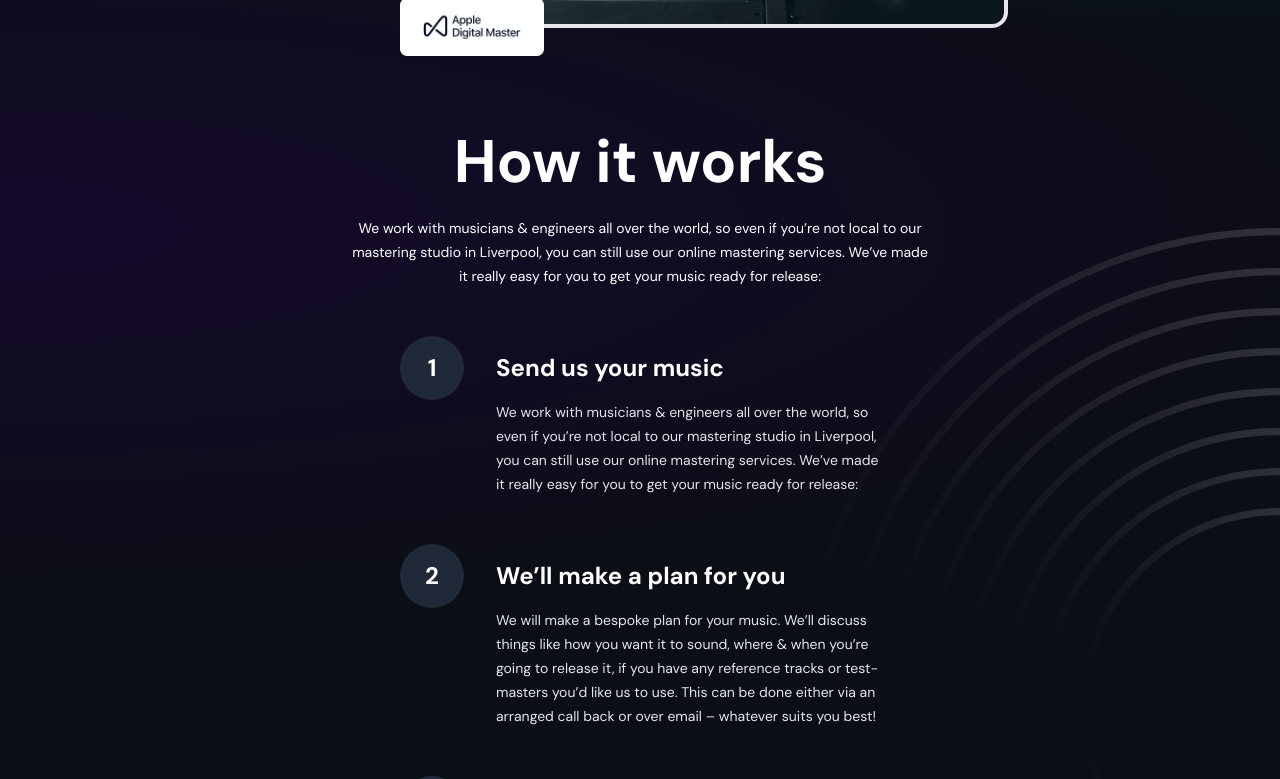
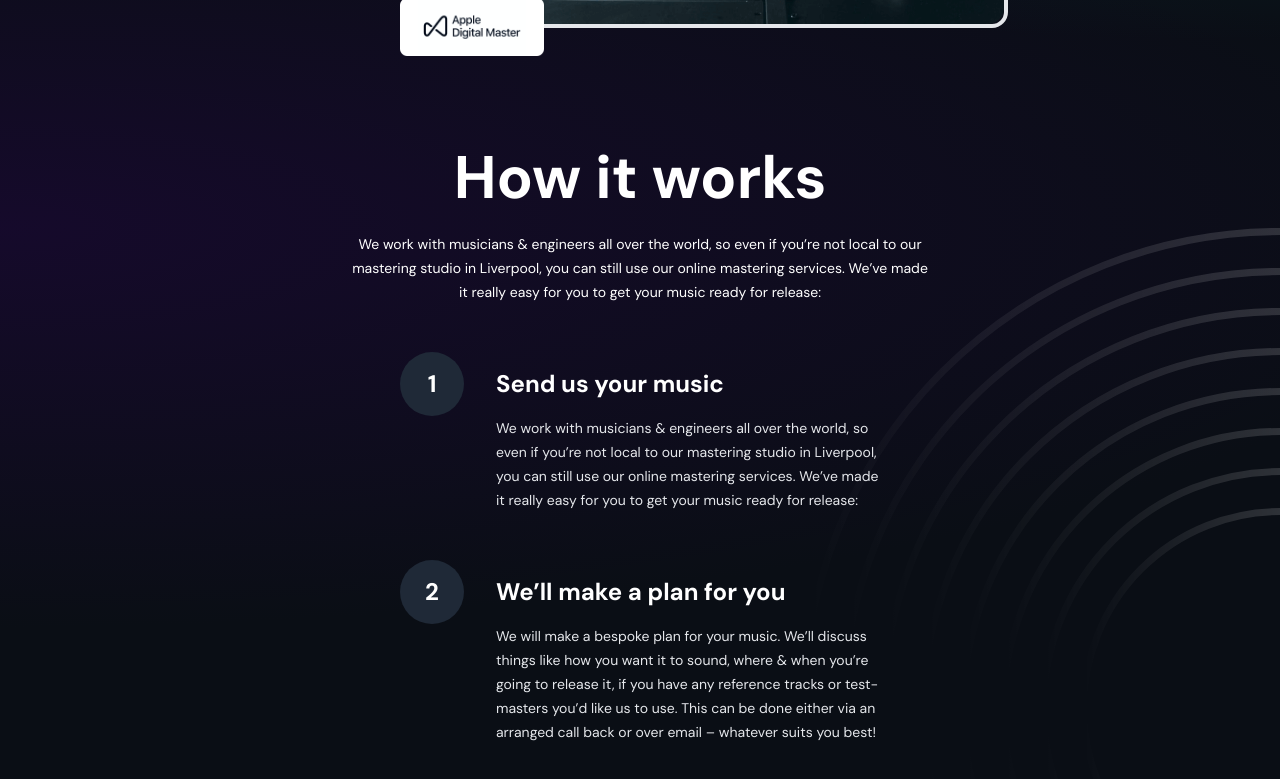
Before and after one commit to RobertJewell/two-zero-nine, a Next.js app: page / in a window 1280 px wide. Shown: the part 1320-2099 px from the top of the page. Built offline with nearby package versions, Linux system fonts and the light colour scheme.

Commit message:
increase margin top

```diff
--- a/components/ThreeStepPlan.js
+++ b/components/ThreeStepPlan.js
@@ -3,7 +3,7 @@ import Button from "./Button";
 
 export default function ThreeStepPlan() {
 	return (
-		<div className="container flex flex-col items-start w-full px-4 mx-auto mt-16 text-white sm:items-center">
+		<div className="container flex flex-col items-start w-full px-4 mx-auto mt-20 text-white sm:items-center">
 			<h1 className="text-5xl font-bold sm:text-6xl">How it works</h1>
 			<p className="max-w-xl mt-6 text-sm leading-6 sm:text-center">
 				We work with musicians & engineers all over the world, so even if you’re
```
